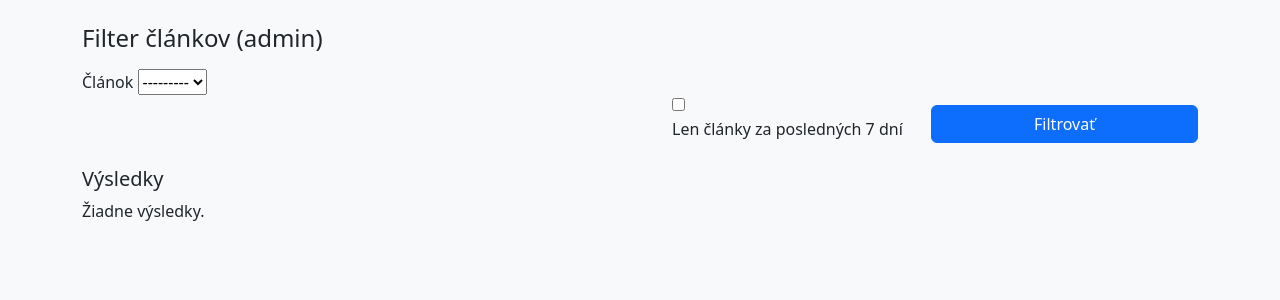
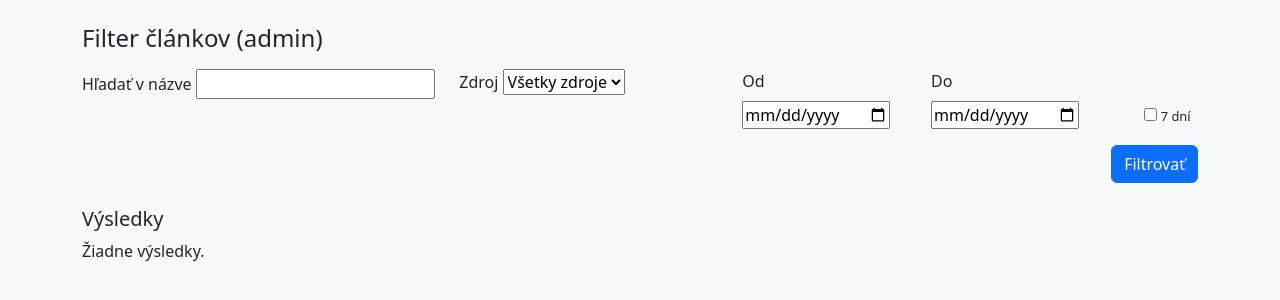
Before and after one commit to kolonado-rk/djarticles, a Django app: page /articles/filter/ in a window 1280 px wide. Shown: the top 300 px of the page. Run offline with Django 5.2, Linux system fonts and the light colour scheme; the visitor is signed in with stand-in values (Sample User, id 1); data that the repository does not hold is empty.

Commit message:
uprava form filter na articles

```diff
--- a/articles/forms.py
+++ b/articles/forms.py
@@ -1,12 +1,30 @@
 from django import forms
-from .models import Article
+from .models import Article, NewSource
 
 
 class ArticleFilterForm(forms.Form):
-    article = forms.ModelChoiceField(
-        queryset=Article.objects.all(),
+    q = forms.CharField(
         required=False,
-        label="Článok",
+        label="Hľadať v názve",
+    )
+
+    source = forms.ModelChoiceField(
+        queryset=NewSource.objects.all(),
+        required=False,
+        label="Zdroj",
+        empty_label="Všetky zdroje",
+    )
+
+    date_from = forms.DateField(
+        required=False,
+        label="Publikované od",
+        widget=forms.DateInput(attrs={"type": "date"}),
+    )
+
+    date_to = forms.DateField(
+        required=False,
+        label="Publikované do",
+        widget=forms.DateInput(attrs={"type": "date"}),
     )
 
     only_recent = forms.BooleanField(
--- a/articles/templates/admin_article_filter.html
+++ b/articles/templates/admin_article_filter.html
@@ -13,20 +13,37 @@
     <h1 class="h4 mb-3">Filter článkov (admin)</h1>
 
     <form method="get" class="row g-3 mb-4">
-        <div class="col-md-6">
-            <label class="form-label">Článok</label>
-            {{ form.article }}
+        <div class="col-md-4">
+            <label class="form-label">Hľadať v názve</label>
+            {{ form.q }}
         </div>
+
         <div class="col-md-3">
-            <div class="form-check mt-4">
+            <label class="form-label">Zdroj</label>
+            {{ form.source }}
+        </div>
+
+        <div class="col-md-2">
+            <label class="form-label">Od</label>
+            {{ form.date_from }}
+        </div>
+
+        <div class="col-md-2">
+            <label class="form-label">Do</label>
+            {{ form.date_to }}
+        </div>
+
+        <div class="col-md-1 d-flex align-items-end">
+            <div class="form-check">
                 {{ form.only_recent }}
-                <label class="form-check-label">
-                    Len články za posledných 7 dní
+                <label class="form-check-label" style="font-size: 0.8rem">
+                    7 dní
                 </label>
             </div>
         </div>
-        <div class="col-md-3 d-flex align-items-end">
-            <button type="submit" class="btn btn-primary w-100">
+
+        <div class="col-12 d-flex justify-content-end">
+            <button type="submit" class="btn btn-primary">
                 Filtrovať
             </button>
         </div>
--- a/articles/views.py
+++ b/articles/views.py
@@ -46,15 +46,26 @@ class DigestArticleView(viewsets.ModelViewSet):
 def admin_article_filter_view(request):
     form = ArticleFilterForm(request.GET or None)
 
-    # základ: všetky články
-    queryset = Article.objects.select_related("source").all()
+    queryset = Article.objects.select_related("source").all().order_by("-published")
 
     if form.is_valid():
-        article = form.cleaned_data.get("article")
+        q = form.cleaned_data.get("q")
+        source = form.cleaned_data.get("source")
+        date_from = form.cleaned_data.get("date_from")
+        date_to = form.cleaned_data.get("date_to")
         only_recent = form.cleaned_data.get("only_recent")
 
-        if article:
-            queryset = queryset.filter(pk=article.pk)
+        if q:
+            queryset = queryset.filter(title__icontains=q)
+
+        if source:
+            queryset = queryset.filter(source=source)
+
+        if date_from:
+            queryset = queryset.filter(published__date__gte=date_from)
+
+        if date_to:
+            queryset = queryset.filter(published__date__lte=date_to)
 
         if only_recent:
             seven_days_ago = timezone.now() - timedelta(days=7)
```
